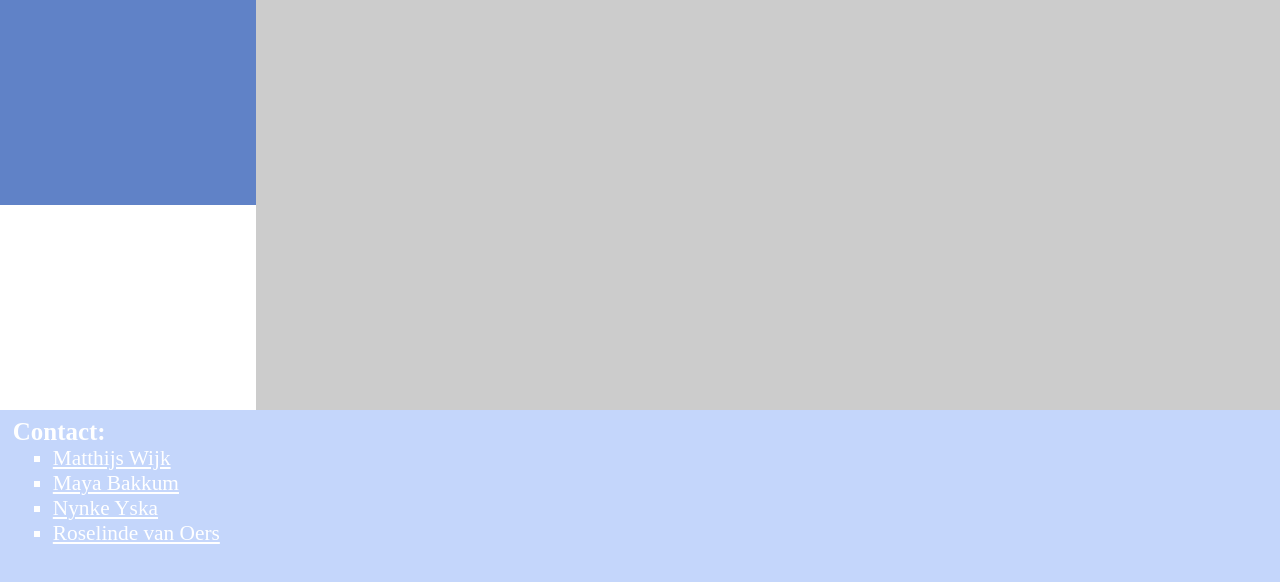
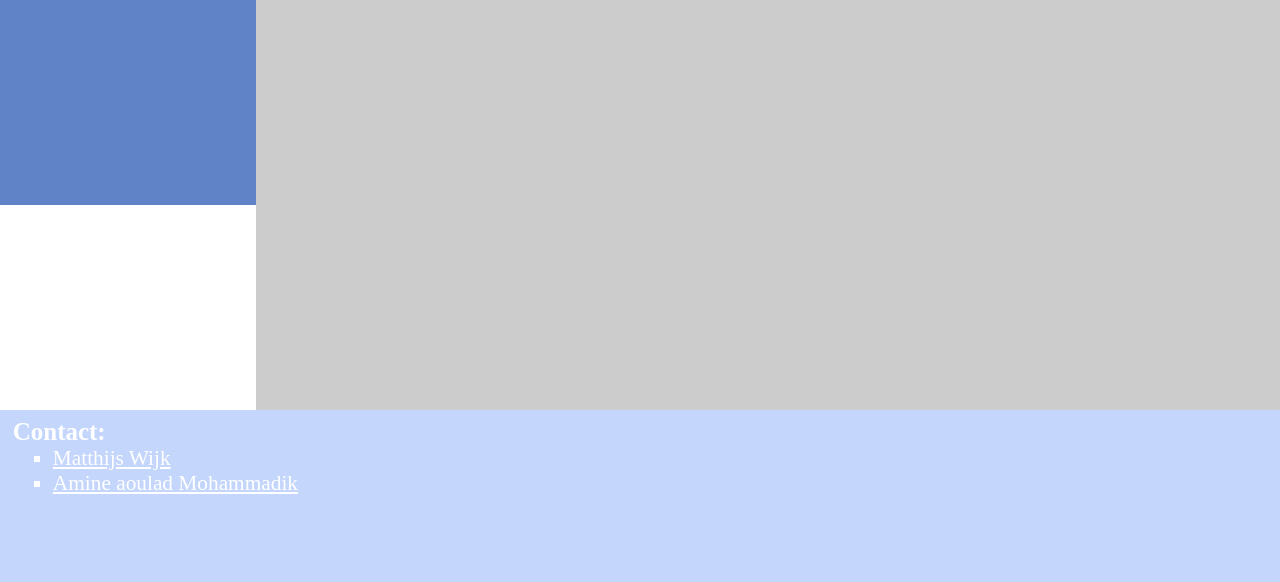
Before and after one commit to amine867786839/2023-html-V4.in3-Amine-Mathijs, a plain HTML site: page aanvallers_en_verdedigers.html in a window 1280 px wide. Shown: the part 598-1180 px from the top of the page. Drawn offline with Linux system fonts and the light colour scheme; files that its build step writes are made by us from their sources.

Commit message:
Update aanvallers_en_verdedigers.html

```diff
--- a/aanvallers_en_verdedigers.html
+++ b/aanvallers_en_verdedigers.html
@@ -37,9 +37,8 @@
     <h3>Contact:</h3>
     <ul>
       <li> <a href="mailto:133627@stanislascollege.net">Matthijs Wijk</a> </li>
-      <li> <a href="mailto:132978@stanislascollege.net">Maya Bakkum</a> </li>
-      <li> <a href="mailto:133629@stanislascollege.net">Nynke Yska</a> </li>
-      <li> <a href="mailto:133286@stanislascollege.net">Roselinde van Oers</a> </li>
+      <li> <a href="mailto:133627@stanislascollege.net">Amine aoulad Mohammadik</a> </li>
+
     </ul>
   </footer>
 
```
